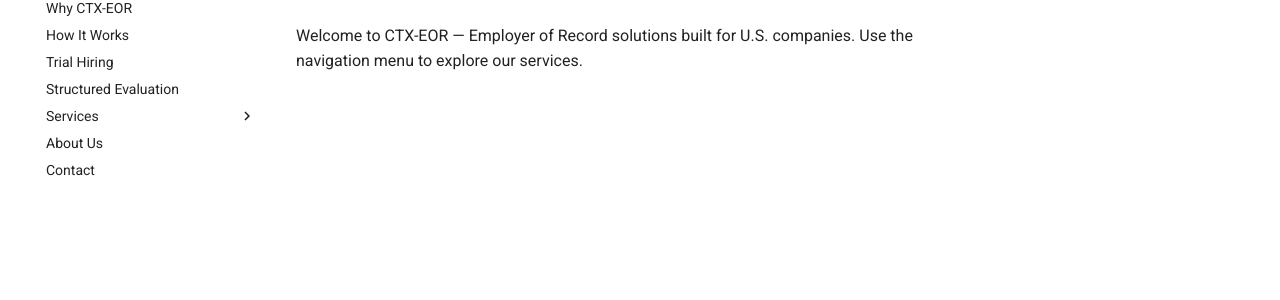
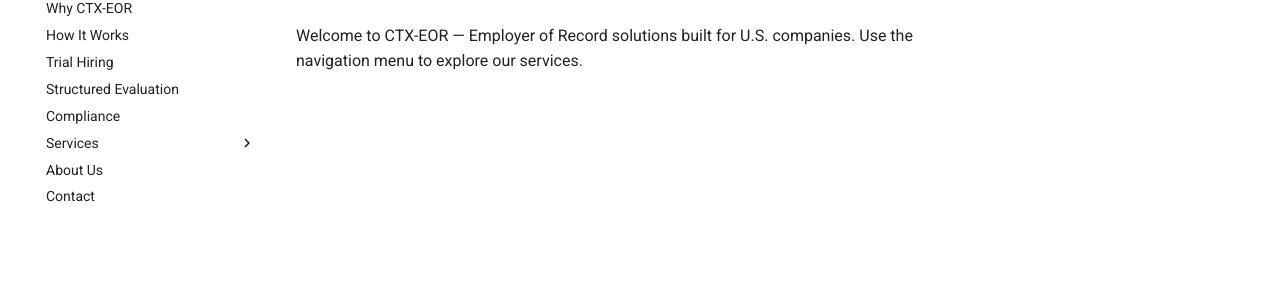
Before and after one commit to cirrusflyer275ds/ctx-eor-site, an MkDocs documentation site: the page built from docs/index.md, in a window 1280 px wide. Shown: the part 157-457 px from the top of the page. Built offline with MkDocs 1.6.1 and Material for MkDocs 9.7.7, drawn with Linux system fonts in a browser that asks for light colours.

Commit message:
Update mkdocs.yml

```diff
--- a/mkdocs.yml
+++ b/mkdocs.yml
@@ -23,6 +23,7 @@
   - How It Works: how-it-works.md
   - Trial Hiring: trial-hiring.md
   - Structured Evaluation: structured-evaluation.md
+  - Compliance: compliance.md
   - Services:
       - EOR: eor.md
       - Payroll: payroll.md
```
